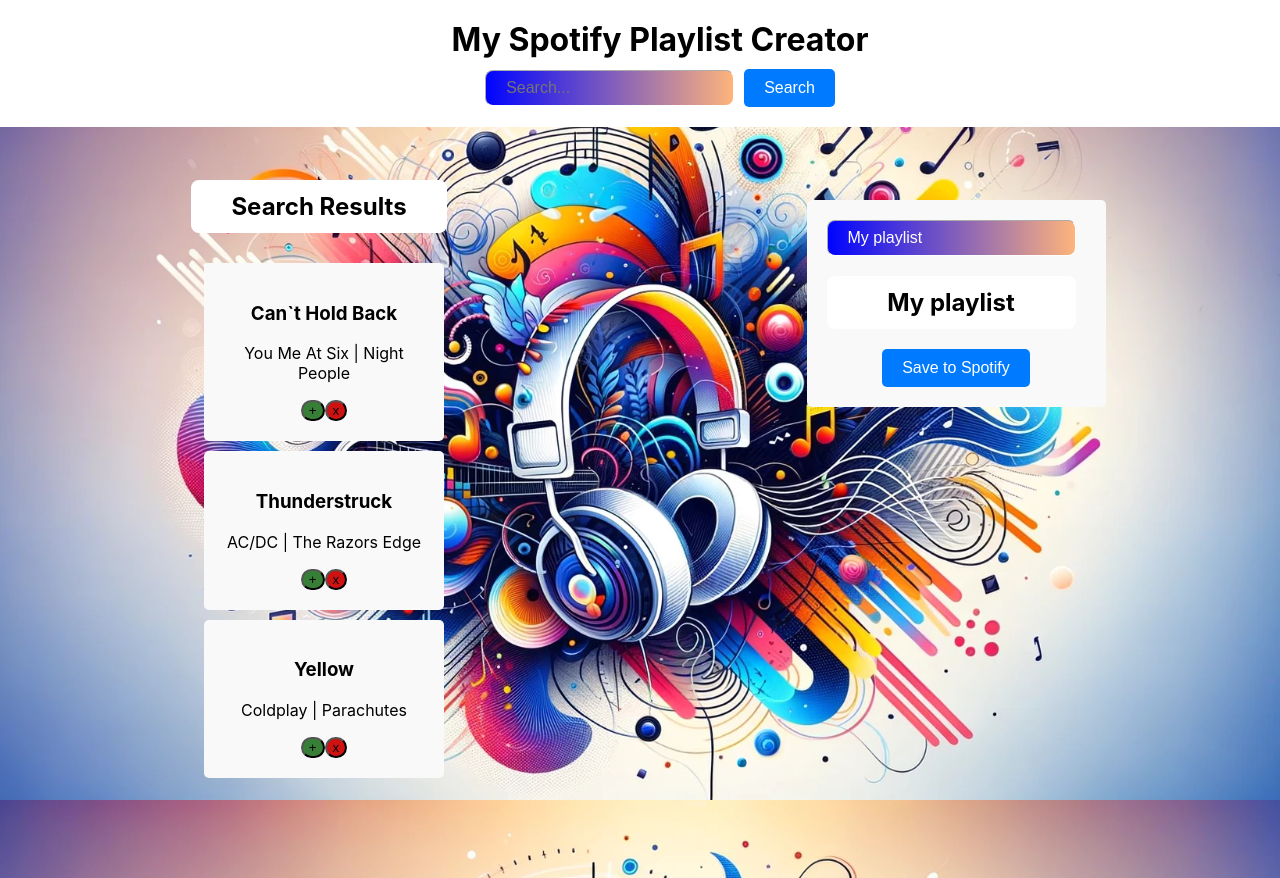
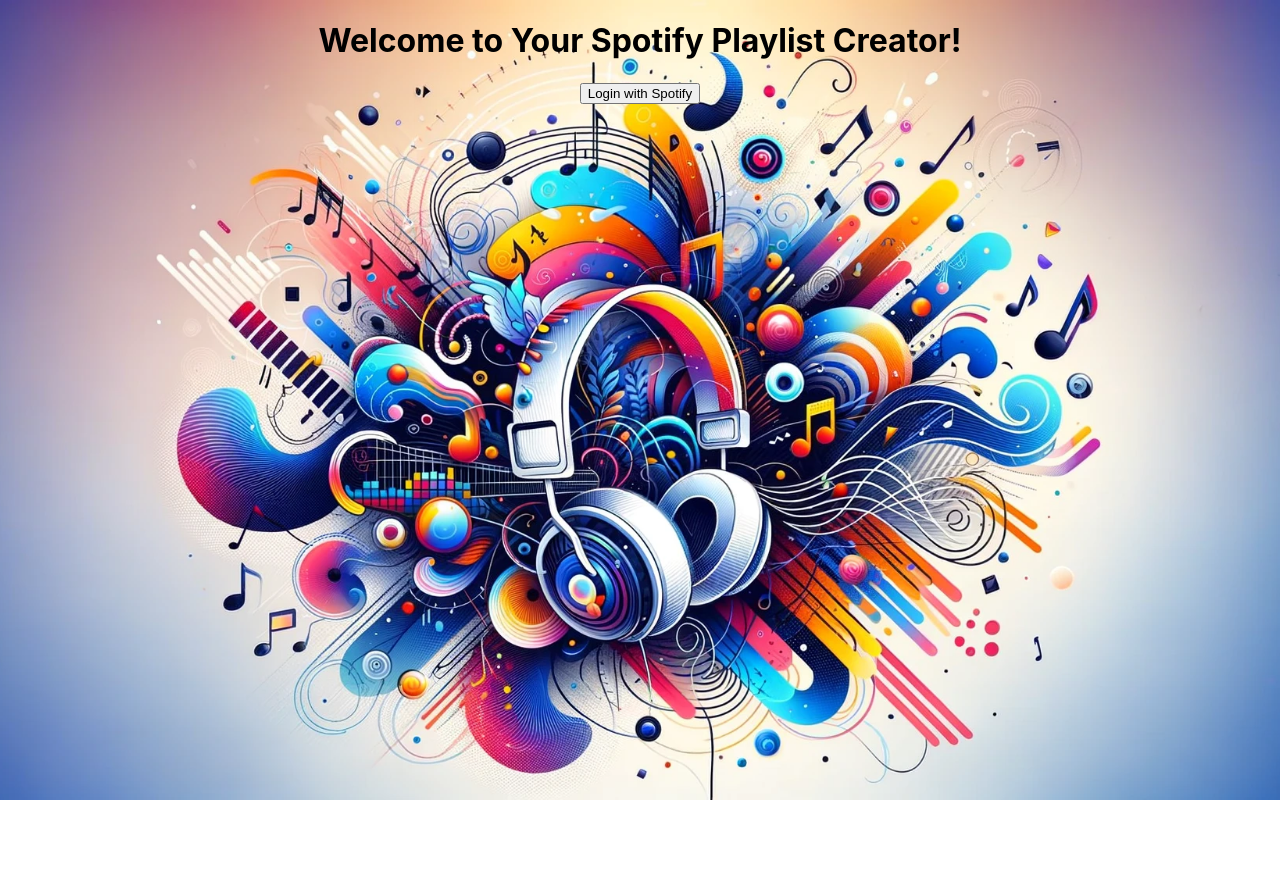
Before and after one commit to Keewee9000/jamming, a React (Create React App) app: page / in a window 1280 px wide. After the commit the page ends 800 px from the top, so only its background shows below. Built offline with nearby package versions, Linux system fonts and the light colour scheme.

Commit message:
spotify api

```diff
--- a/src/App.js
+++ b/src/App.js
@@ -1,46 +1,54 @@
-import React, { useState } from 'react';
+import React, { useState, useEffect } from 'react';
 import SearchBar from './components/SearchBar/SearchBar';
 import SearchResults from './components/SearchResults/SearchResults';
 import Playlist from './components/Playlist/Playlist';
 import './App.css';
 
-const defaultTracks = [
-  {
-    id: '1',
-    name: 'Can`t Hold Back',
-    artist: 'You Me At Six',
-    album: 'Night People',
-    uri: 'spotify:track:4iYkScARIhrFEKlG4frTE6'
-  },
-  {
-    id: '2',
-    name: 'Thunderstruck',
-    artist: 'AC/DC',
-    album: 'The Razors Edge',
-    uri: 'spotify:track:57bgtoPSgt236HzfBOd8kj'
-  },
-  {
-    id: '3',
-    name: 'Yellow',
-    artist: 'Coldplay',
-    album: 'Parachutes',
-    uri: 'spotify:track:3AJwUDP919kvQ9QcozQPxg'
-
-  }
-
-];
-
-
-
 function App() {
-
-
-
   const [searchResults, setSearchResults] = useState([]);
   const [playlistTracks, setPlaylistTracks] = useState([]);
-  const [playlistName, setPlaylistName] = useState('My playlist')
+  const [playlistName, setPlaylistName] = useState('My playlist');
+  const [accessToken, setAccessToken] = useState('');
 
+  const stateKey = 'spotify_auth_state';
 
+  const generateRandomString = (length) => {
+    let text = '';
+    const possible = 'ABCDEFGHIJKLMNOPQRSTUVWXYZabcdefghijklmnopqrstuvwxyz0123456789';
+
+    for (let i = 0; i < length; i++) {
+      text += possible.charAt(Math.floor(Math.random() * possible.length));
+    }
+    return text;
+  };
+
+  useEffect(() => {
+    const params = new URLSearchParams(window.location.hash.substring(1));
+    const access_token = params.get('access_token');
+    const stateFromCallback = params.get('state');
+
+    if (access_token && stateFromCallback === localStorage.getItem(stateKey)) {
+      setAccessToken(access_token);
+    }
+  }, []);
+
+  const handleLogin = () => {
+    const client_id = 'e8cc8343db21481bb9e51d44bf9ab3f3';
+    const redirect_uri = 'https://keewee9000.github.io/jamming';
+    const state = generateRandomString(16);
+
+    localStorage.setItem(stateKey, state);
+    const scope = 'user-read-private user-read-email';
+
+    let url = 'https://accounts.spotify.com/authorize';
+    url += '?response_type=token';
+    url += '&client_id=' + encodeURIComponent(client_id);
+    url += '&scope=' + encodeURIComponent(scope);
+    url += '&redirect_uri=' + encodeURIComponent(redirect_uri);
+    url += '&state=' + encodeURIComponent(state);
+
+    window.location.href = url;
+  };
 
   const addTrackToPlaylist = (track) => {
     if (!playlistTracks.some((t) => t.id === track.id)) {
@@ -61,28 +69,25 @@
     console.log(trackURIs);
     setPlaylistName('');
     setPlaylistTracks([]);
-  }
-
-
+  };
 
   return (
     <div className="App">
+      {accessToken ? (
+        <div>
           <div className='header'>
             <h1>My Spotify Playlist Creator</h1>
-        <SearchBar setSearchResults={defaultTracks}  //{setSearchResults}
-      />
+            <SearchBar setSearchResults={setSearchResults} />
           </div>
           <div className='lists'>
             <div className="searchResults">
               <h2>Search Results</h2>
               <SearchResults
-            searchResults={defaultTracks}   //{searchResults}
+                searchResults={searchResults}
                 onAdd={addTrackToPlaylist}
               />
             </div>
             <div className='playlist'>
-
-
               <Playlist
                 playlistName={playlistName}
                 onNameChange={handleNameChange}
@@ -93,6 +98,13 @@
             </div>
           </div>
         </div>
+      ) : (
+        <div>
+          <h1>Welcome to Your Spotify Playlist Creator!</h1>
+          <button onClick={handleLogin}>Login with Spotify</button>
+        </div>
+      )}
+    </div>
   );
 }
 
--- a/src/components/SearchBar/SearchBar.js
+++ b/src/components/SearchBar/SearchBar.js
@@ -1,12 +1,8 @@
-import React, { useState } from 'react';
+import React, {useState} from 'react';
 import styles from './SearchBar.module.css';
 
-function SearchBar({ setSearchResults }) {
+function SearchBar(setSearchResults) {
   const [query, setQuery] = useState('');
-
-  const handleSearch = () => {
-    // Implement Spotify API search here and update setSearchResults
-  };
 
   return (
     <div className="SearchBar">
@@ -17,7 +13,7 @@
         value={query}
         onChange={(e) => setQuery(e.target.value)}
       />
-      <button className={styles.searchBar} onClick={handleSearch}>Search</button>
+      <button className={styles.searchBar} onClick={setSearchResults}>Search</button>
     </div>
   );
 }
```
Lines whose indentation alone changed are shown as unchanged.
